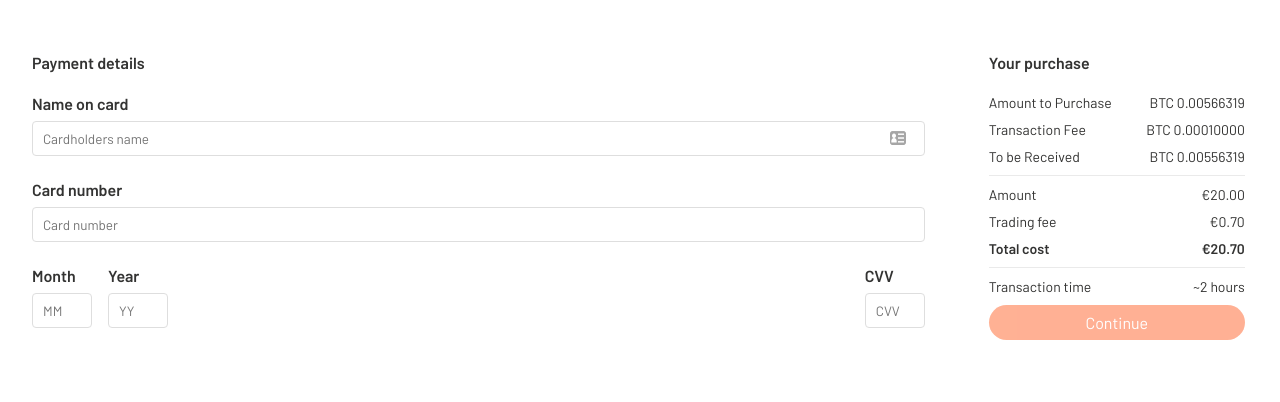
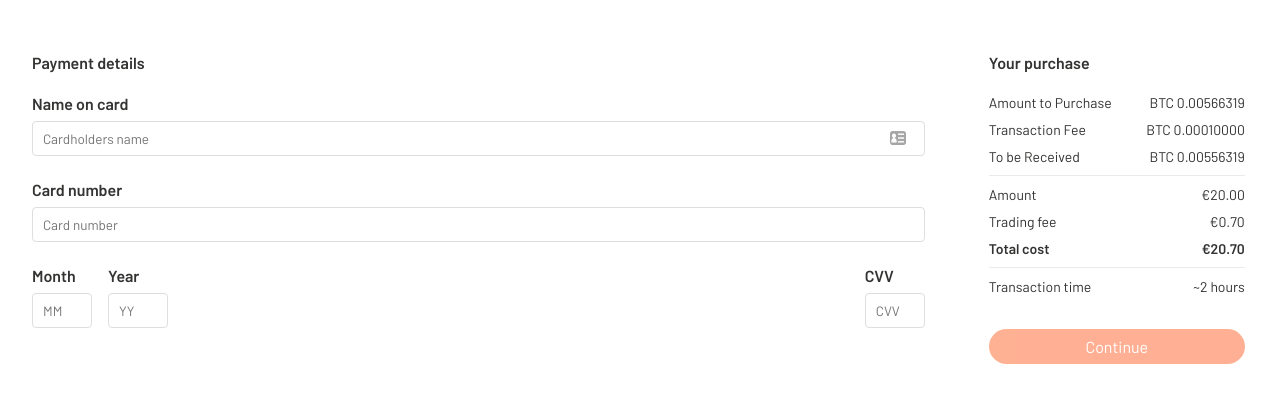
Before and after one commit to argentlabs/coinify-payment-page-theme-editor, a React (Create React App) app: page / in a window 1280 px wide. Shown: the top 402 px of the page. Built offline with nearby package versions, Linux system fonts and the light colour scheme.

Commit message:
[GB] Improves spacing on Argent styles.

```diff
--- a/public/argent.css
+++ b/public/argent.css
@@ -28,7 +28,7 @@ h4 {
 
 .card-data-column-left,
 .card-data-column-right {
-  padding: 32px;
+  padding: 32px 32px 0;
 }
 
 button {
@@ -46,3 +46,7 @@ button.continue-button {
   font-size: 14px;
   white-space: nowrap;
 }
+
+.card-order-container {
+  margin-bottom: 24px;
+}
```
